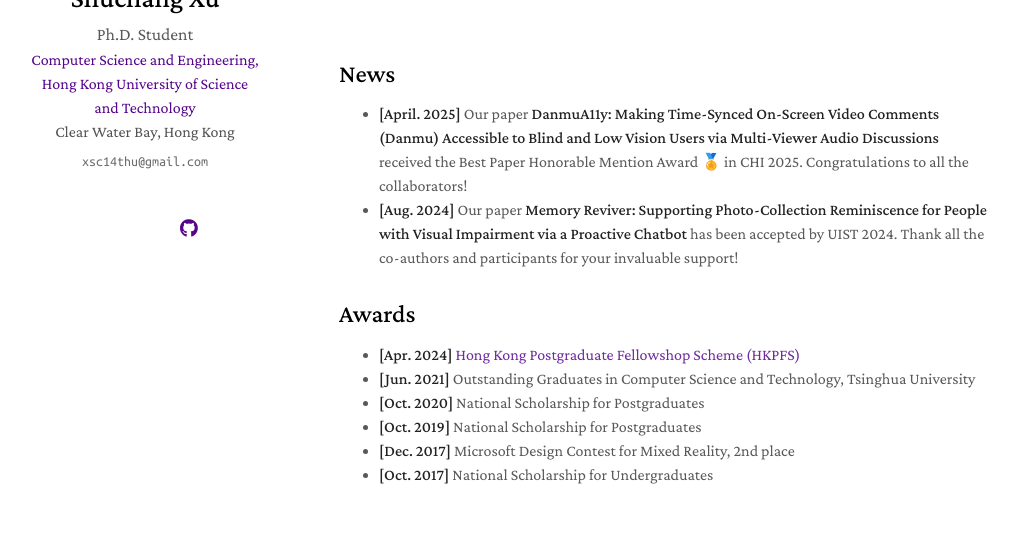
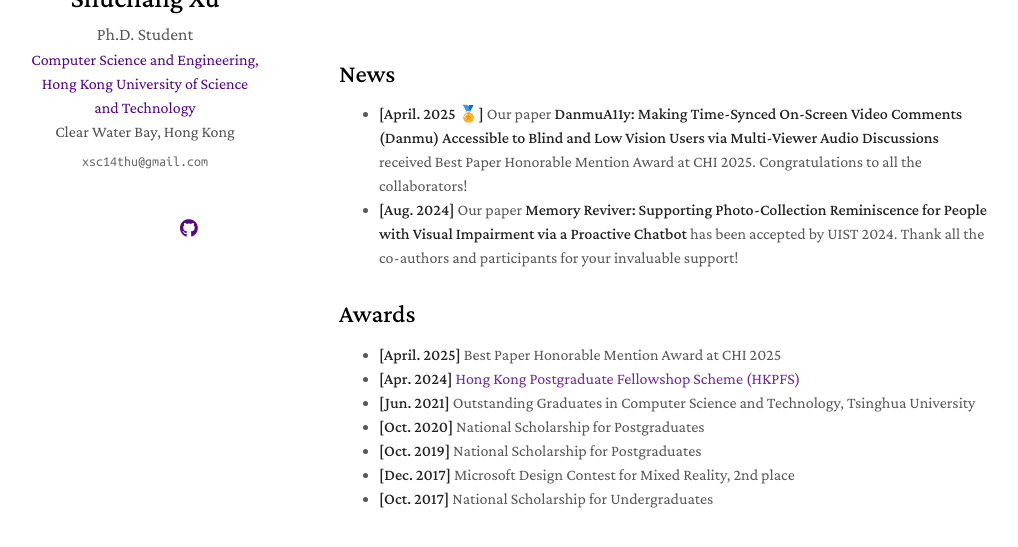
Before and after one commit to ShuchangXu/ShuchangXu.github.io, a Jekyll site: the page built from index.md, in a window 1280 px wide and 900 px high, scrolled down 2710 px, cut to the strip 295-842 px from the top of the window. Shown: the whole strip, without its empty margins (131-1149 px from the left). Built offline with Jekyll 4.4.1, drawn with Linux system fonts in a browser that asks for light colours; nearby versions of some CDN libraries; a style sheet for code colours, icons or effects is not loaded; our own code applies the rules of GitHub Pages for plain Markdown files.

Commit message:
DanmuA11y news

```diff
--- a/index.md
+++ b/index.md
@@ -28,10 +28,11 @@
 During my  in Xiaomi, I focused on designing Smart Home Automation products that enable users to unlock the full potential of their smart home. It's fulfilling that our products transform the life of 8 million daily active users worldwide. -->
 
 ## News
-- **[April. 2025]** Our paper <strong>DanmuA11y: Making Time-Synced On-Screen Video Comments (Danmu) Accessible to Blind and Low Vision Users via Multi-Viewer Audio Discussions</strong> received the Best Paper Honorable Mention Award 🏅 in CHI 2025. Congratulations to all the collaborators!
+- **[April. 2025 🏅]** Our paper <strong>DanmuA11y: Making Time-Synced On-Screen Video Comments (Danmu) Accessible to Blind and Low Vision Users via Multi-Viewer Audio Discussions</strong> received Best Paper Honorable Mention Award at CHI 2025. Congratulations to all the collaborators!
 - **[Aug. 2024]** Our paper <strong>Memory Reviver: Supporting Photo-Collection Reminiscence for People with Visual Impairment via a Proactive Chatbot</strong> has been accepted by UIST 2024. Thank all the co-authors and participants for your invaluable support!
 
 ## Awards
+- **[April. 2025]** Best Paper Honorable Mention Award at CHI 2025
 - **[Apr. 2024]** <a href="https://fytgs.hkust.edu.hk/scholarships/hong-kong-phd-fellowship-scheme" target="_blank">Hong Kong Postgraduate Fellowshop Scheme (HKPFS)</a>
 - **[Jun. 2021]** Outstanding Graduates in Computer Science and Technology, Tsinghua University
 - **[Oct. 2020]** National Scholarship for Postgraduates
```
